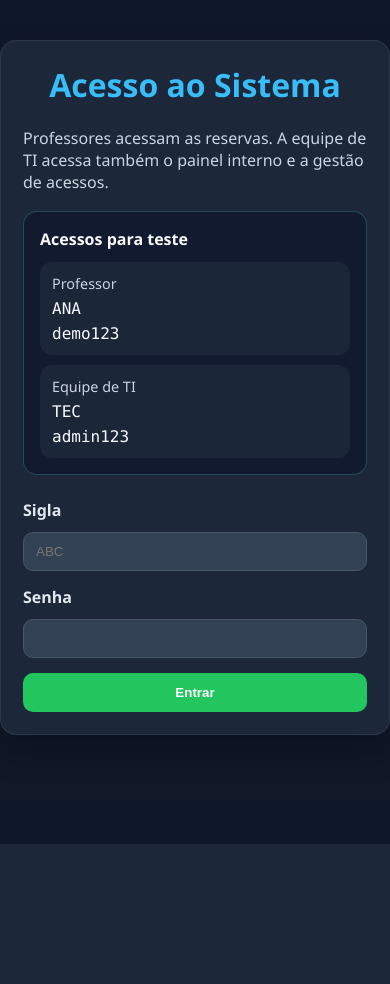
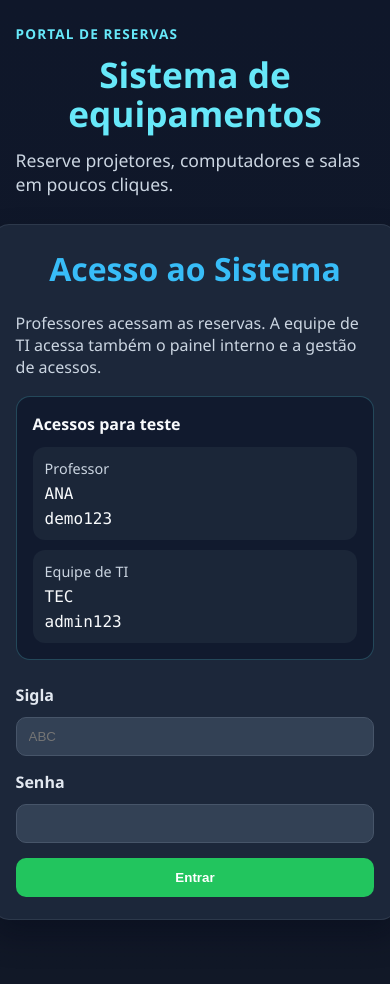
Before and after one commit to GustavoGurtler/projetores-demo, a Flask app: page /login in a window 390 px wide. Before the commit the page ends 844 px from the top, so only its background shows below. Run offline with Flask 3, Linux system fonts and the light colour scheme; data comes from the database, SQL or seed files in the repository.

Commit message:
Ajusta layout da tela de login

```diff
--- a/static/css/style.css
+++ b/static/css/style.css
@@ -927,3 +927,72 @@ tr:last-child td {
         grid-template-columns: 1fr;
     }
 }
+
+
+/* Login: mensagem à esquerda e card à direita */
+.login-page {
+    display: flex;
+    align-items: center;
+    justify-content: space-between;
+    gap: 48px;
+    min-height: calc(100vh - 40px);
+    width: 92%;
+    max-width: 1200px;
+    margin: 0 auto;
+    padding: 40px 0;
+    box-sizing: border-box;
+}
+
+.login-hero {
+    flex: 1;
+    max-width: 520px;
+}
+
+.login-kicker {
+    margin: 0 0 12px;
+    color: #67e8f9;
+    font-weight: 700;
+    letter-spacing: 0.08em;
+    text-transform: uppercase;
+    font-size: 0.85rem;
+}
+
+.login-title {
+    margin: 0 0 16px;
+    text-align: left;
+    font-size: clamp(2.2rem, 4vw, 3.4rem);
+    line-height: 1.1;
+    color: #67e8f9;
+}
+
+.login-lead {
+    margin: 0;
+    font-size: 1.1rem;
+    color: #cbd5e1;
+}
+
+.login-card {
+    flex: 0 0 420px;
+    margin: 0;
+    max-width: 420px;
+}
+
+@media (max-width: 860px) {
+    .login-page {
+        flex-direction: column;
+        justify-content: center;
+        gap: 28px;
+        padding: 24px 0;
+    }
+
+    .login-hero,
+    .login-card {
+        flex: none;
+        max-width: 100%;
+        width: 100%;
+    }
+
+    .login-title {
+        text-align: center;
+    }
+}
--- a/templates/login.html
+++ b/templates/login.html
@@ -8,7 +8,14 @@
 </head>
 <body>
 
-<div class="container">
+<div class="login-page">
+<section class="login-hero">
+    <p class="login-kicker">Portal de reservas</p>
+    <h2 class="login-title">Sistema de equipamentos</h2>
+    <p class="login-lead">Reserve projetores, computadores e salas em poucos cliques.</p>
+</section>
+
+<div class="container login-card">
     <h1>Acesso ao Sistema</h1>
     <p class="subtle">
         Professores acessam as reservas. A equipe de TI acessa tamb&eacute;m o painel interno e a gest&atilde;o de acessos.
@@ -66,6 +73,7 @@
     </p>
     {% endif %}
 </div>
+</div>
 
 </body>
 </html>
```
